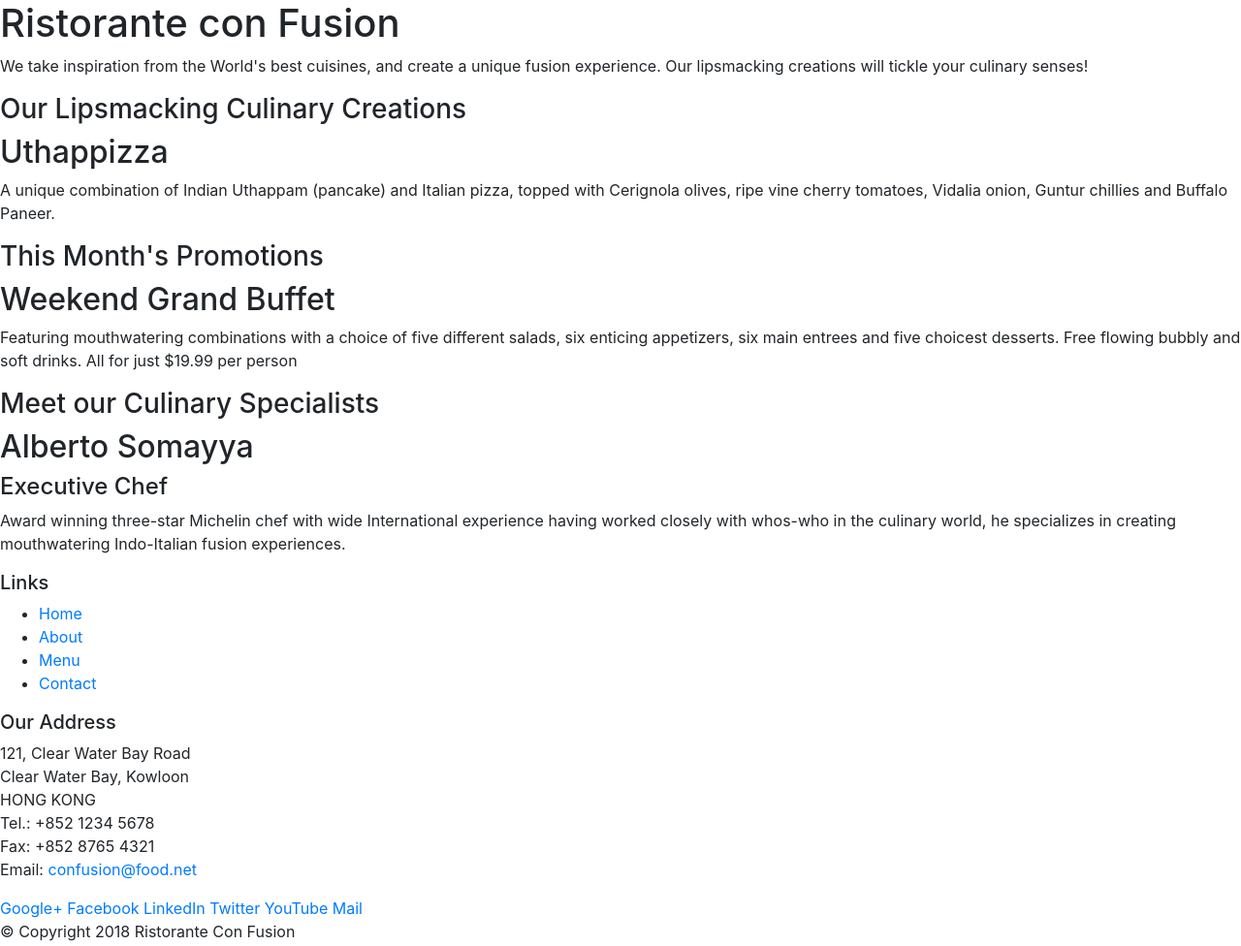
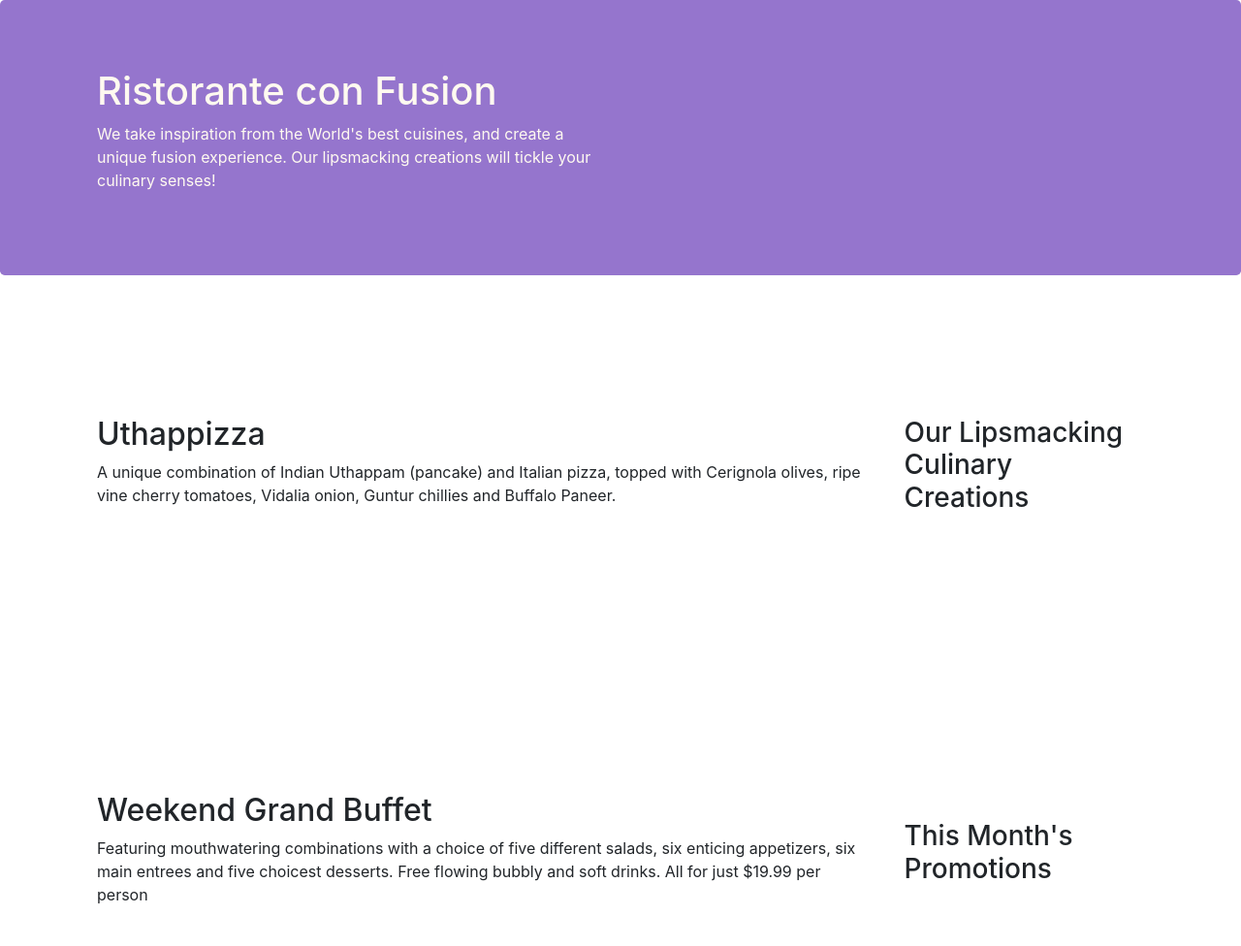
Before and after one commit to shamsudeenb2/bootstrap_1, a website: page index.html in a window 1280 px wide. Shown: the top 976 px of the page at 97% size. Drawn offline with nearby package versions, Linux system fonts and the light colour scheme.

Commit message:
styling content classes

```diff
--- /dev/null
+++ b/css/styles.css
@@ -0,0 +1,30 @@
+.row-header{
+   margin:0px auto;
+   padding:0px;
+}
+
+.row-content{
+   margin:0px auto;
+   padding:50px 0px 50px 0px;
+   border-botton: 1px ridge;
+   min-height:400px;
+}
+
+.footer{
+   background-color:#D1C4E9;
+   margin:0px auto;
+   padding:20px 0px 20px 0px;
+}
+
+.jumbotron{
+	padding:70px 30px 70px 30px;
+	margin:0px auto;
+	background:#9575CD;
+	color: floralwhite;
+}
+
+address{
+	font-size:80%;
+	margin:0px;
+	color:#0f0f0f;
+}
--- a/index.html
+++ b/index.html
@@ -9,51 +9,53 @@
 
     <!-- Bootstrap CSS -->
     <link rel="stylesheet" href="node_modules/bootstrap/dist/css/bootstrap.min.css">
+	<link href="css/styles.css" rel="stylesheet">
     <title>Ristorante Con Fusion</title>
 </head>
 
 <body>
 
-    <header>
-        <div>
-            <div>
-                <div>
+    <header class="jumbotron">
+        <div class="container">
+            <div class= "row row-header">
+                <div class="col-12 col-sm-6">
                     <h1>Ristorante con Fusion</h1>
                     <p>We take inspiration from the World's best cuisines, and create a unique fusion experience. Our lipsmacking creations will tickle your culinary senses!</p>
-                </div>
-                <div>
+
+				</div>
+                <div class ="col-12 col-sm">
                 </div>
             </div>
         </div>
     </header>
 
-    <div>
-        <div>
-            <div>
+    <div class= "container">
+        <div class= "row row-content align-items-center">
+            <div class="col-12 col-sm-4 order-sm-last col-md-3">
                 <h3>Our Lipsmacking Culinary Creations</h3>
             </div>
-            <div>
+            <div class="col col-sm order-sm-first col-md">
                 <h2>Uthappizza</h2>
                 <p>A unique combination of Indian Uthappam (pancake) and Italian pizza, topped with Cerignola olives, ripe vine cherry tomatoes, Vidalia onion, Guntur chillies and Buffalo Paneer.</p>
             </div>
         </div>
 
 
-        <div>
-            <div>
+        <div class= "row row-content align-items-center">
+            <div class="col-12 col-sm-4 order-sm-last col-md-3">
                 <h3>This Month's Promotions</h3>
             </div>
-            <div>
+            <div class="col col-sm order-sm-first col-md">
                 <h2>Weekend Grand Buffet</h2>
                 <p>Featuring mouthwatering combinations with a choice of five different salads, six enticing appetizers, six main entrees and five choicest desserts. Free flowing bubbly and soft drinks. All for just $19.99 per person </p>
             </div>
         </div>
 
-        <div>
-            <div>
+        <div class="row row-content align-items-center">
+            <div class="col-12 col-sm-4 order-sm-last col-md-3">
                 <h3>Meet our Culinary Specialists</h3>
             </div>
-            <div>
+            <div class="col col-sm order-sm-first col-md">
                 <h2>Alberto Somayya</h2>
                 <h4>Executive Chef</h4>
                 <p>Award winning three-star Michelin chef with wide International experience having worked closely with whos-who in the culinary world, he specializes in creating mouthwatering Indo-Italian fusion experiences. </p>
@@ -61,19 +63,19 @@
         </div>
     </div>
 
-    <footer>
-        <div>
-            <div>
-                <div>
+    <footer class="footer">
+        <div class="container">
+            <div class= "row">
+                <div class="col-4 offset-1 col-sm-2">
                     <h5>Links</h5>
-                    <ul>
+                    <ul class="list-unstyled">
                         <li><a href="#">Home</a></li>
                         <li><a href="#">About</a></li>
                         <li><a href="#">Menu</a></li>
                         <li><a href="#">Contact</a></li>
                     </ul>
                 </div>
-                <div>
+                <div class="col-7 col-sm-5">
                     <h5>Our Address</h5>
                     <address>
 		              121, Clear Water Bay Road<br>
@@ -84,8 +86,8 @@
 		              Email: <a href="mailto:confusion@food.net">confusion@food.net</a>
 		           </address>
                 </div>
-                <div>
-                    <div>
+                <div class="col-12 col-sm-4 align-self-center">
+                    <div class="text-center">
                         <a href="http://google.com/+">Google+</a>
                         <a href="http://www.facebook.com/profile.php?id=">Facebook</a>
                         <a href="http://www.linkedin.com/in/">LinkedIn</a>
@@ -95,8 +97,8 @@
                     </div>
                 </div>
            </div>
-           <div>
-                <div>
+           <div class="row justify-content-center">
+                <div class="col-auto">
                     <p>© Copyright 2018 Ristorante Con Fusion</p>
                 </div>
            </div>
```
Also changed, not shown: 1 other file.
